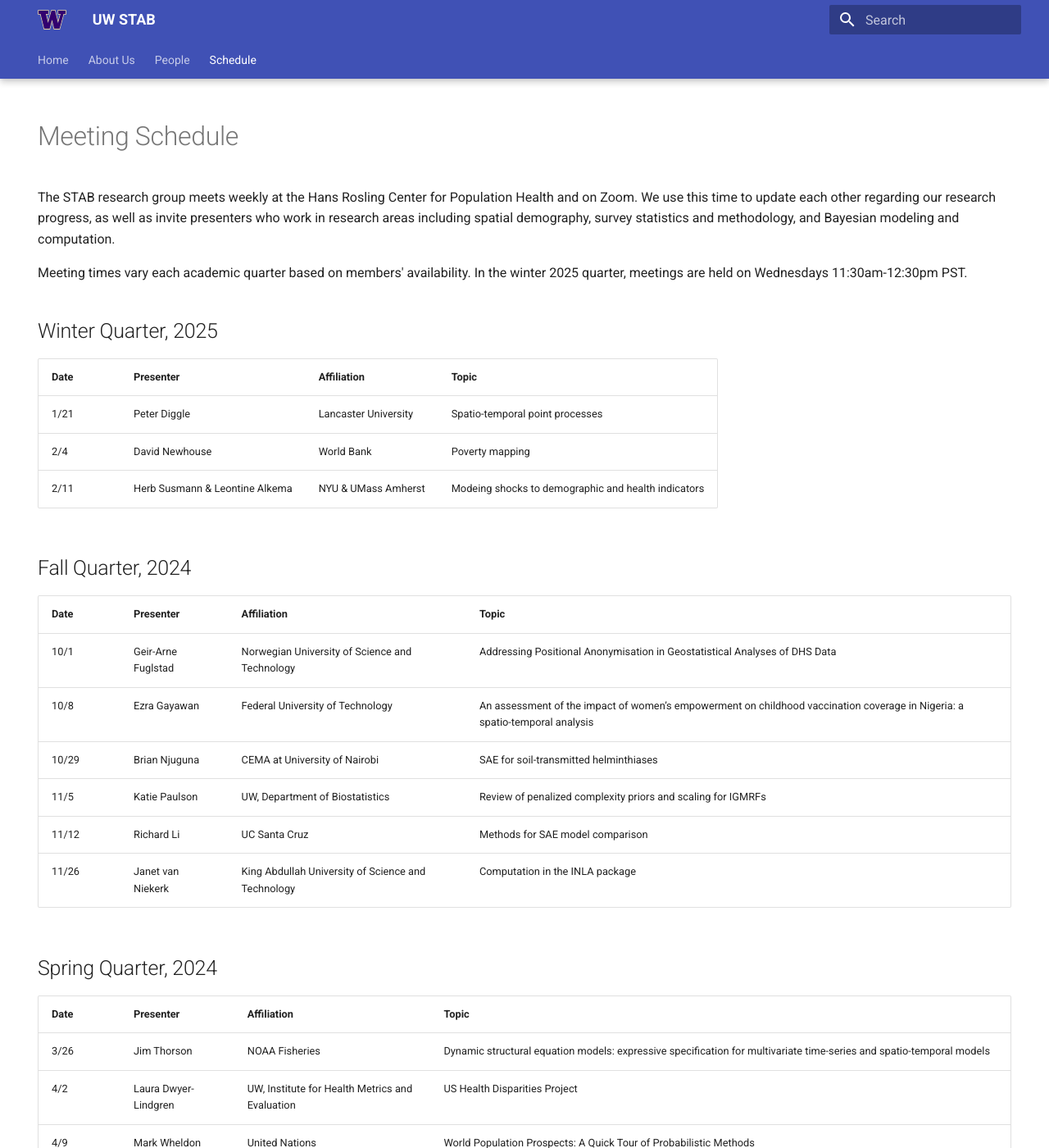
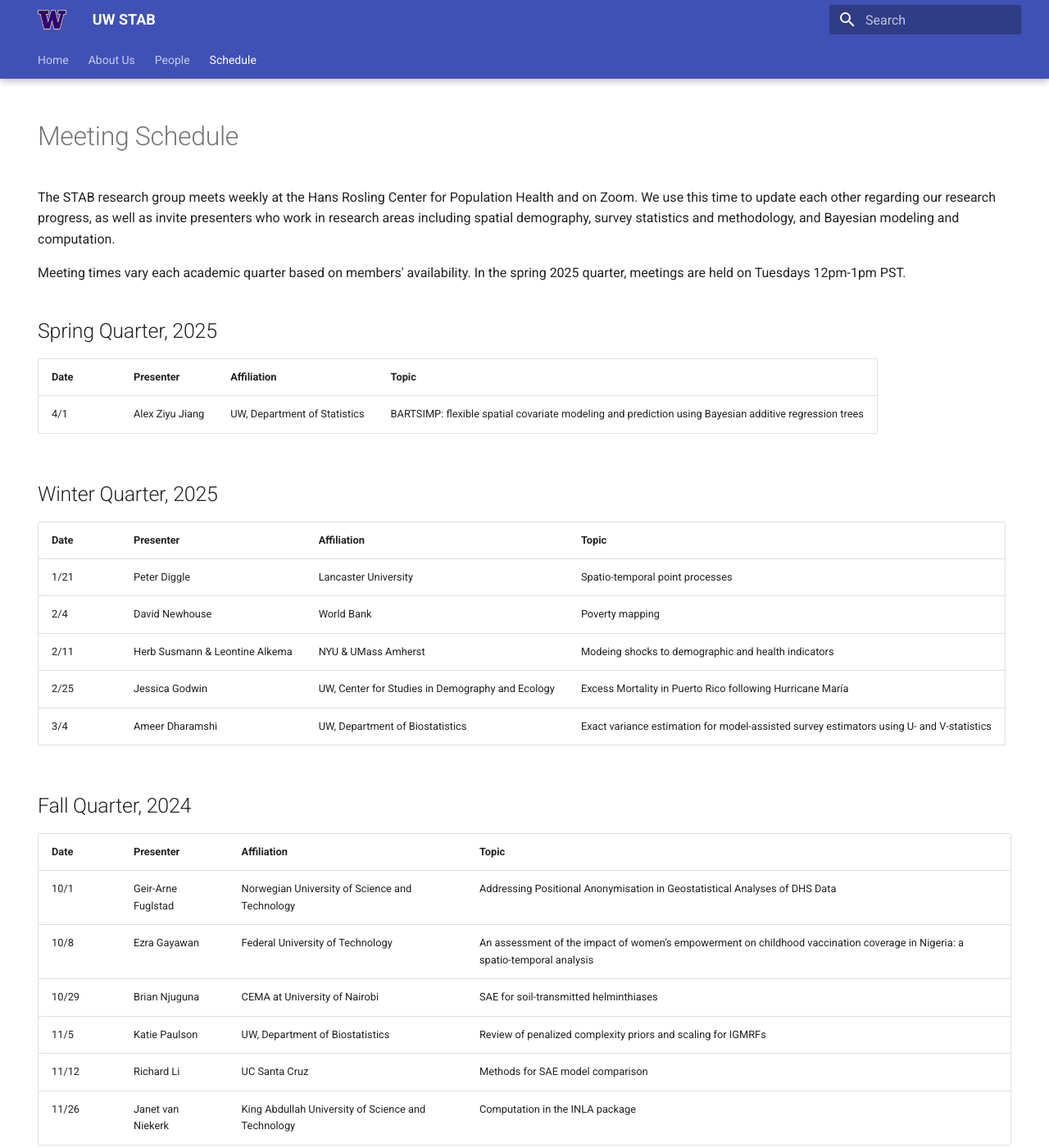
Before and after one commit to alanamcgovern/stablab, an MkDocs documentation site: the page built from docs/schedule.md, in a window 1280 px wide and 1400 px high. Shown: the whole window at 82% size. Built offline with MkDocs 1.6.1 and Material for MkDocs 9.7.7, drawn with Linux system fonts in a browser that asks for light colours.

Commit message:
update schedule

```diff
--- a/docs/schedule.md
+++ b/docs/schedule.md
@@ -8,7 +8,12 @@ hide:
 
 The STAB research group meets weekly at the Hans Rosling Center for Population Health and on Zoom. We use this time to update each other regarding our research progress, as well as invite presenters who work in research areas including spatial demography, survey statistics and methodology, and Bayesian modeling and computation.
 
-Meeting times vary each academic quarter based on members' availability. In the winter 2025 quarter, meetings are held on Wednesdays 11:30am-12:30pm PST.
+Meeting times vary each academic quarter based on members' availability. In the spring 2025 quarter, meetings are held on Tuesdays 12pm-1pm PST.
+
+## Spring Quarter, 2025
+| Date | Presenter | Affiliation | Topic |
+| -----| ------------------------| ---------------------------- | ---------------|
+| 4/1 | Alex Ziyu Jiang | UW, Department of Statistics | BARTSIMP: flexible spatial covariate modeling and prediction using Bayesian additive regression trees |
 
 
 ## Winter Quarter, 2025
@@ -18,6 +23,9 @@ Meeting times vary each academic quarter based on members' availability. In the
 | 1/21 | Peter Diggle | Lancaster University | Spatio-temporal point processes |
 | 2/4 | David Newhouse | World Bank | Poverty mapping |
 | 2/11 | Herb Susmann & Leontine Alkema |  NYU & UMass Amherst | Modeing shocks to demographic and health indicators |
+| 2/25 | Jessica Godwin | UW, Center for Studies in Demography and Ecology | Excess Mortality in Puerto Rico following Hurricane María |
+| 3/4 | Ameer Dharamshi | UW, Department of Biostatistics | Exact variance estimation for model-assisted survey estimators using U- and V-statistics |
+
 
 ## Fall Quarter, 2024
 
```
Also changed, not shown: site/history/index.html, site/index.html, site/search/search_index.json, 1 other file.
